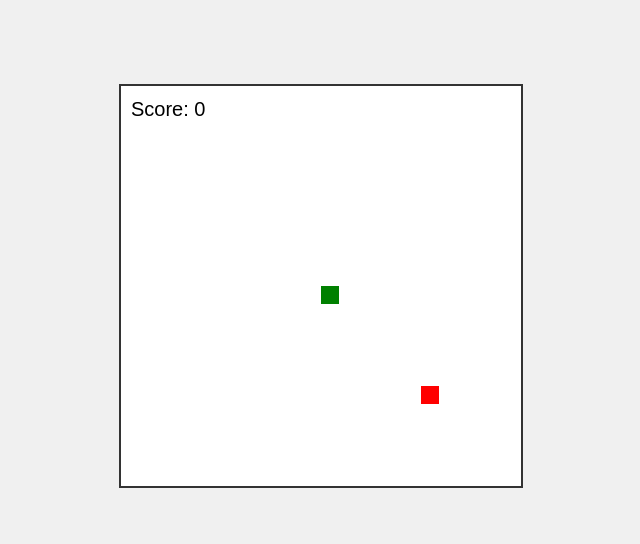
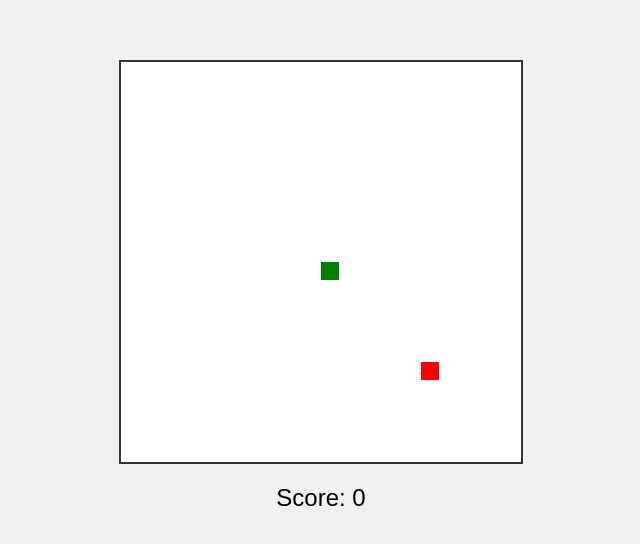
Before and after one commit to amazebasics/TrialSnake, a plain HTML site: page index.html in a window 1280 px wide. Shown: the part 114-658 px from the top of the page, without its empty margins (319-959 px from the left). Drawn offline with Linux system fonts and the light colour scheme.

Commit message:
Main Game

```diff
--- a/index.html
+++ b/index.html
@@ -7,6 +7,7 @@
     <style>
         body {
             display: flex;
+            flex-direction: column;
             justify-content: center;
             align-items: center;
             height: 100vh;
@@ -16,14 +17,21 @@
         #game-board {
             border: 2px solid #333;
         }
+        #score {
+            font-family: Arial, sans-serif;
+            font-size: 24px;
+            margin-top: 20px;
+        }
     </style>
 </head>
 <body>
     <canvas id="game-board" width="400" height="400"></canvas>
+    <div id="score">Score: 0</div>
 
     <script>
         const canvas = document.getElementById('game-board');
         const ctx = canvas.getContext('2d');
+        const scoreElement = document.getElementById('score');
 
         const gridSize = 20;
         const tileCount = canvas.width / gridSize;
@@ -73,7 +81,7 @@
             moveSnake();
             drawSnake();
             drawFood();
-            drawScore();
+            updateScore();
 
             if (gameOver()) {
                 alert('Game Over! Your score: ' + score);
@@ -126,10 +134,8 @@
             );
         }
 
-        function drawScore() {
-            ctx.fillStyle = 'black';
-            ctx.font = '20px Arial';
-            ctx.fillText('Score: ' + score, 10, 30);
+        function updateScore() {
+            scoreElement.textContent = 'Score: ' + score;
         }
 
         function resetGame() {
@@ -138,6 +144,7 @@
             dx = 0;
             dy = 0;
             score = 0;
+            updateScore();
             drawGame();
         }
 
```
